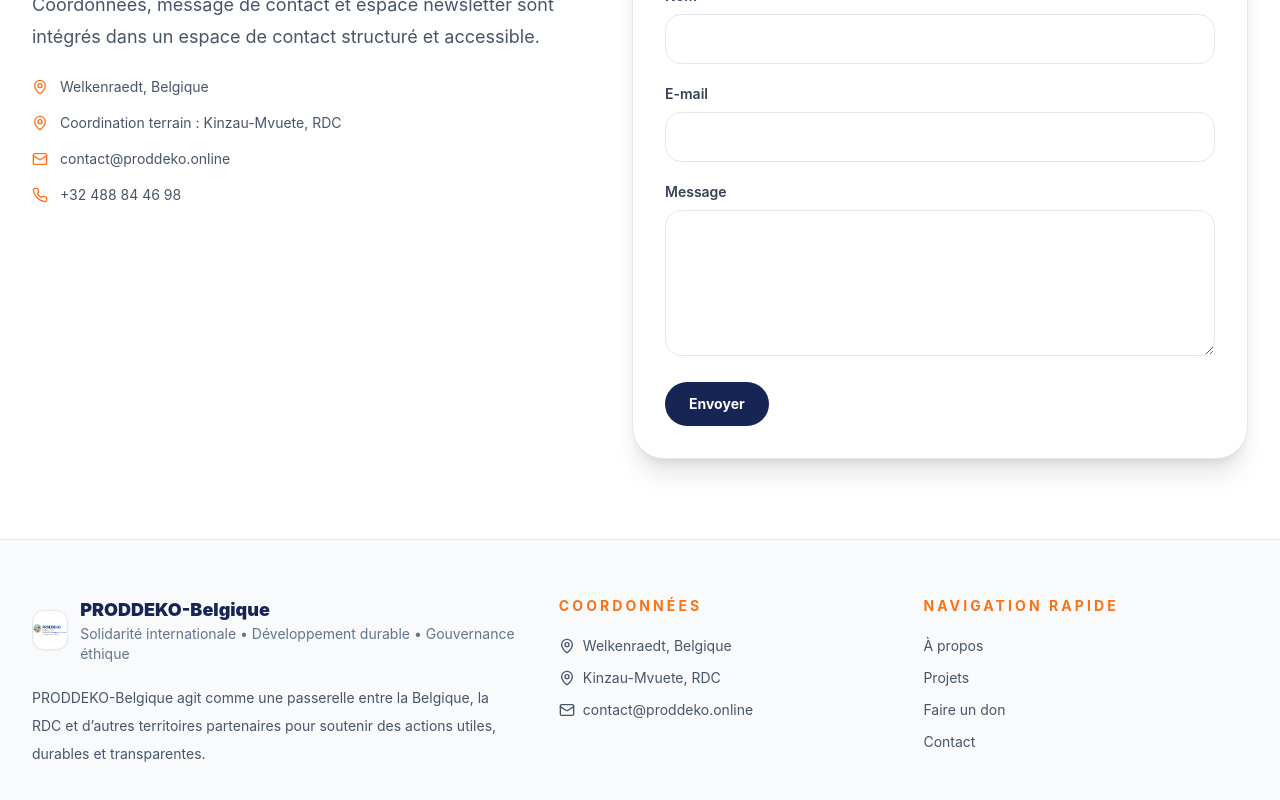
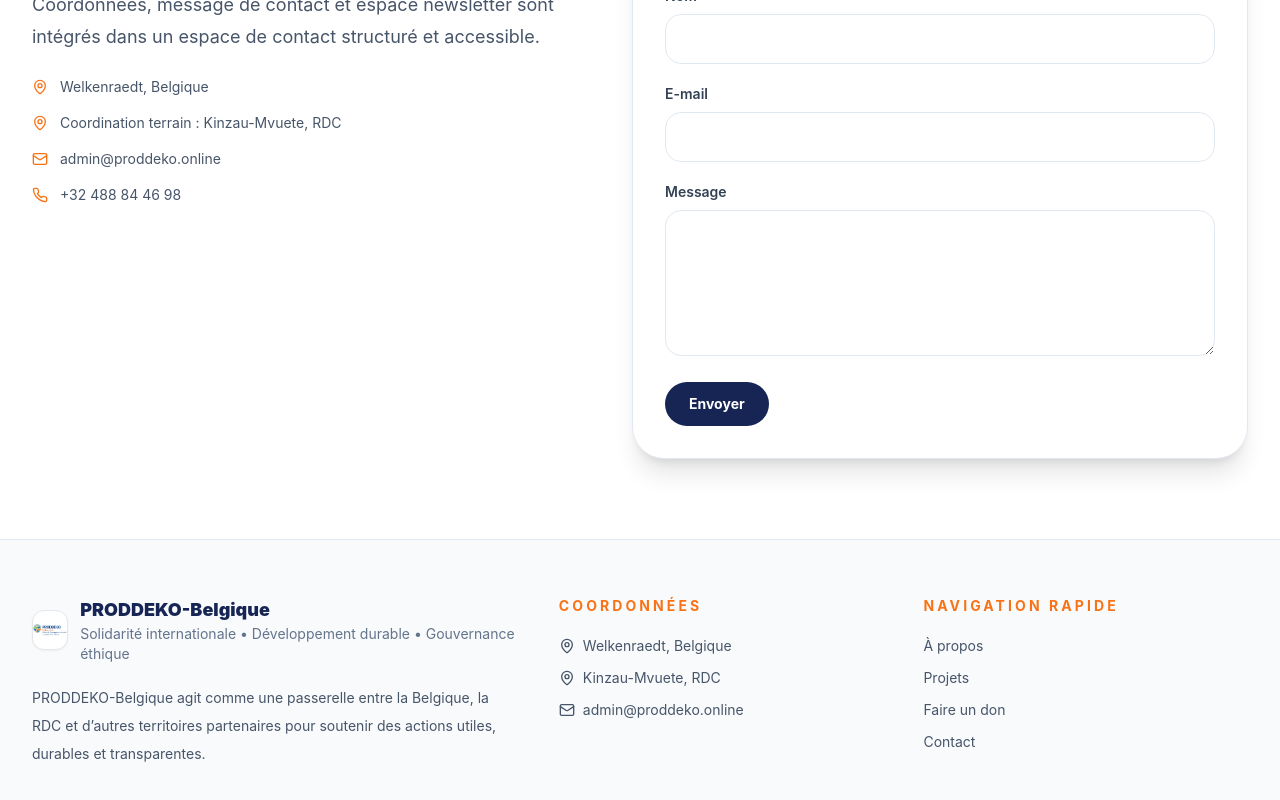
Before and after one commit to proddeko-gif/proddeko-site, a React (Vite) app: page / in a window 1280 px wide. Shown: the part 4086-4886 px from the top of the page. Built offline with nearby package versions, Linux system fonts and the light colour scheme.

Commit message:
Update App.jsx

```diff
--- a/src/App.jsx
+++ b/src/App.jsx
@@ -445,7 +445,7 @@
       },
       {
         title: "Entrer en discussion",
-        body: "Nous sommes disponibles pour partager une note conceptuelle, un cadre logique, un budget indicatif, un plan de mise en œuvre, une matrice de résultats ou une proposition de consortium adaptée à vos priorités. Pour toute prise de contact : contact@proddeko.online • Welkenraedt, Belgique • Coordination terrain : Kinzau-Mvuete, RDC."
+        body: "Nous sommes disponibles pour partager une note conceptuelle, un cadre logique, un budget indicatif, un plan de mise en œuvre, une matrice de résultats ou une proposition de consortium adaptée à vos priorités. Pour toute prise de contact : admin@proddeko.online • Welkenraedt, Belgique • Coordination terrain : Kinzau-Mvuete, RDC."
       }
     ]
   },
@@ -1617,7 +1617,7 @@
                   </div>
                   <div className="flex items-center gap-3">
                     <Mail className="h-4 w-4 text-orange-500" />
-                    contact@proddeko.online
+                    admin@proddeko.online
                   </div>
                   <div className="flex items-center gap-3">
                     <Phone className="h-4 w-4 text-orange-500" />
@@ -1701,7 +1701,7 @@
                 <ul className="mt-5 space-y-3 text-sm text-slate-600">
                   <li className="flex items-center gap-2"><MapPin className="h-4 w-4" /> Welkenraedt, Belgique</li>
                   <li className="flex items-center gap-2"><MapPin className="h-4 w-4" /> Kinzau-Mvuete, RDC</li>
-                  <li className="flex items-center gap-2"><Mail className="h-4 w-4" /> contact@proddeko.online</li>
+                  <li className="flex items-center gap-2"><Mail className="h-4 w-4" /> admin@proddeko.online</li>
                 </ul>
               </div>
 
```
